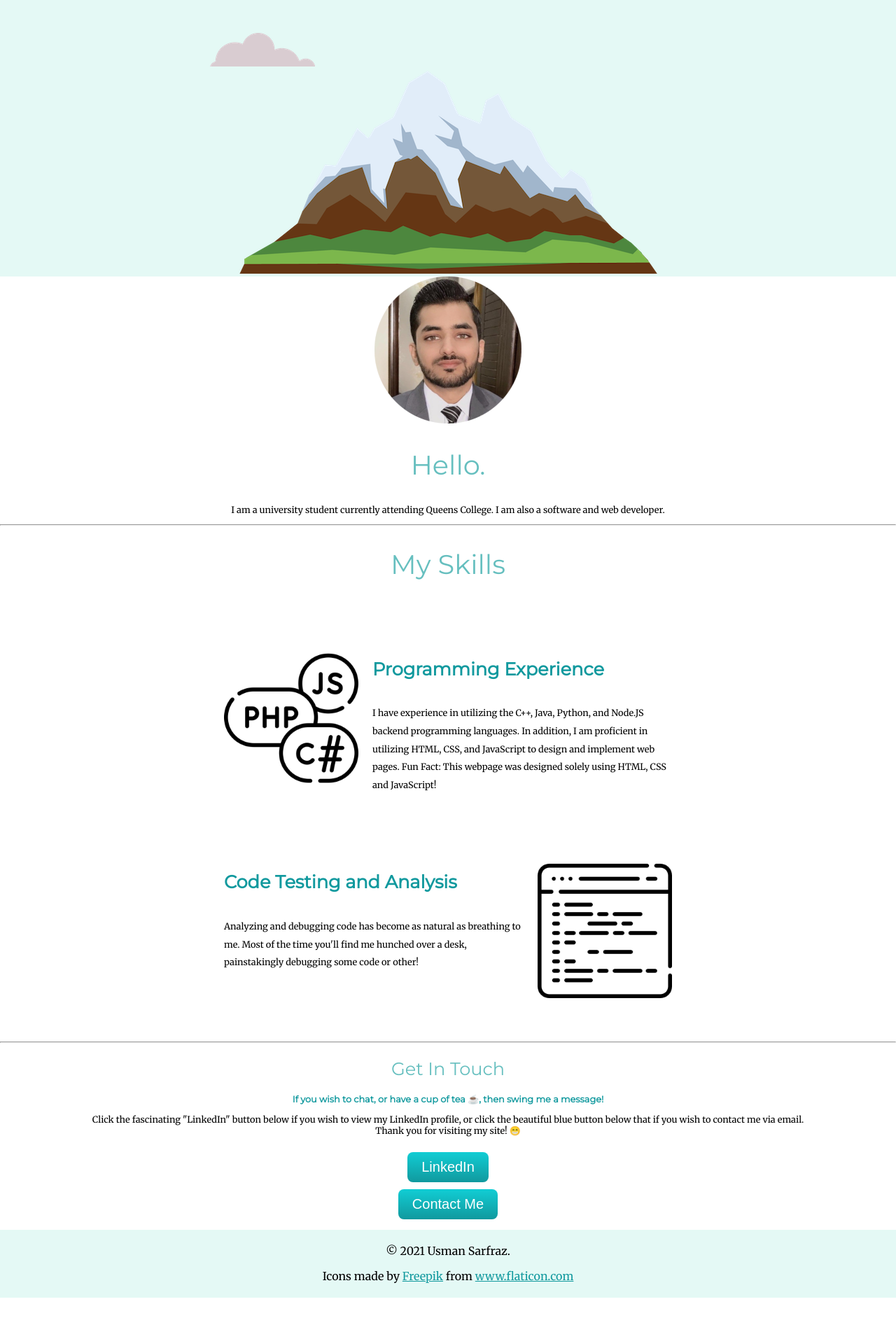
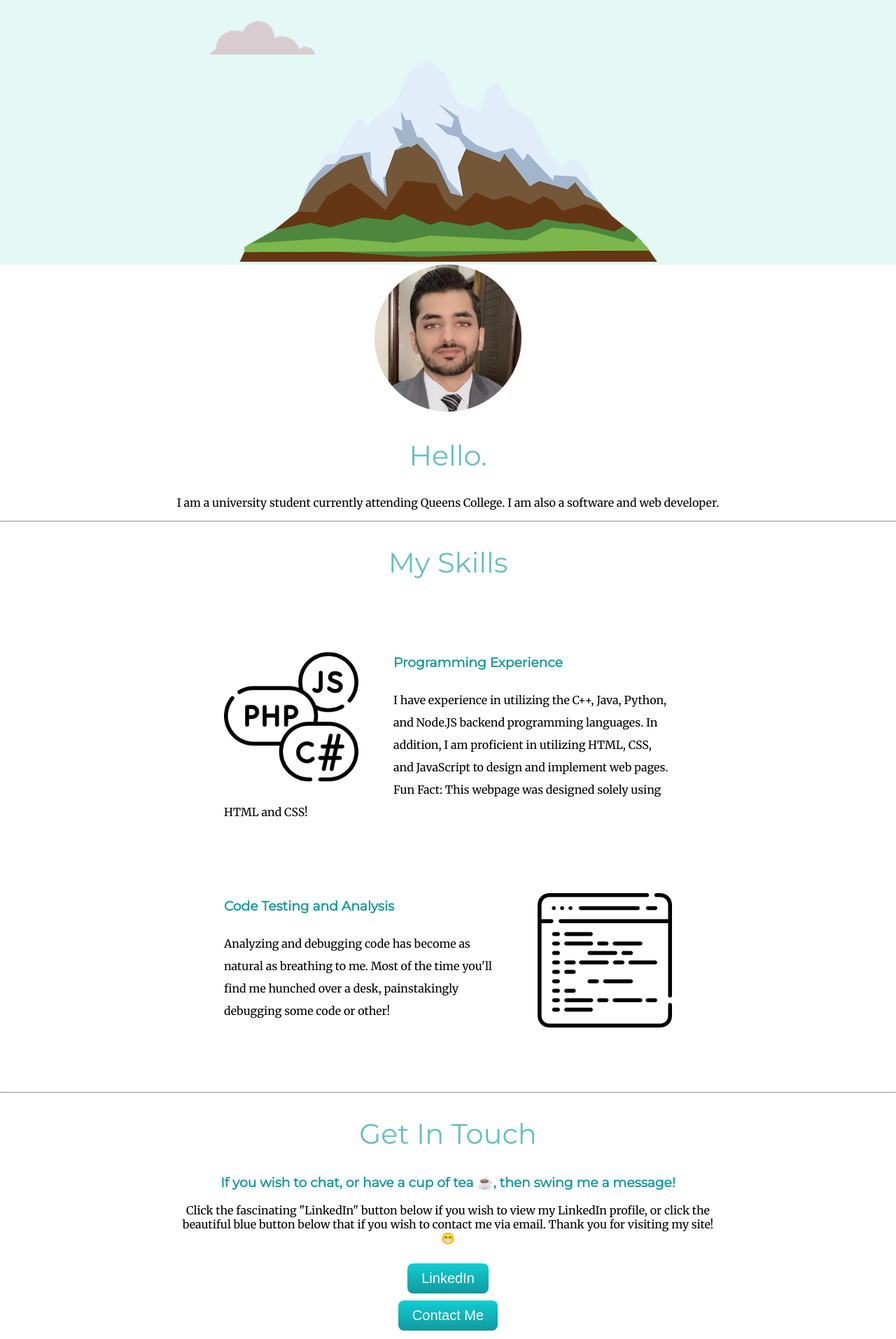
Before and after one commit to usarfraz3434/Personal-Website, a plain HTML site: page index.html in a window 1280 px wide. Shown: the part 428-2341 px from the top of the page at 70% size. Before the commit the page ends 2282 px from the top, so only its background shows below. Drawn offline with Linux system fonts and the light colour scheme.

Commit message:
Revert "Edited HTML/CSS files"
This reverts commit 80b8857ae71c604f6fcb4b12490e229122fbf7b1.

```diff
--- a/css/styles.css
+++ b/css/styles.css
@@ -51,7 +51,7 @@ a {
 }
 
 .skill-row {
-  max-width: 50%;
+  width: 50%;
   margin: 100px auto 100px auto;
   text-align: left;
   line-height: 2;
@@ -60,19 +60,19 @@ a {
 .coding-image {
   width: 30%;
   float: left;
-  margin-right: 20px;
+  margin-right: 50px;
 }
 
 .code-review {
   width: 30%;
   float: right;
-  margin-left: 20px;
+  margin-left: 50px;
 }
 
 .ending-paragraph {
 
-  margin-left: 125px;
-  margin-right: 125px;
+  margin-left: 250px;
+  margin-right: 250px;
 
 }
 
--- a/index.html
+++ b/index.html
@@ -3,7 +3,6 @@
 
 <head>
   <meta charset="utf-8">
-  <meta name="viewport" content="width=device-width, initial-scale=1.0">
   <title>Usman's Site</title>
   <link rel="stylesheet" href="css/styles.css">
   <link rel="icon" href="favicon (1).ico">
@@ -14,39 +13,39 @@
 
 <body>
   <div class="top-container">
-    <img class="top-cloud" src="images/cloud.png" alt="cloud-image" style="max-width:100%;height:auto;">
-    <h1 style="font-size:5vw">I'm Usman!</h1>
-    <h2 style="font-size:5vw">A Software Developer.</h2>
-    <img class="bottom-cloud" src="images/cloud.png" alt="cloud-image" style="max-width:100%;height:auto;">
-    <img src="images/mountain.png" alt="mountain-image" style="max-width:100%;height:auto;">
+    <img class="top-cloud" src="images/cloud.png" alt="cloud-image">
+    <h1>I'm Usman!</h1>
+    <h2>A Software Developer.</h2>
+    <img class="bottom-cloud" src="images/cloud.png" alt="cloud-image">
+    <img src="images/mountain.png" alt="mountain-image">
   </div>
 
   <div class="middle-container">
     <div class="profile">
-      <img src="images/Usman Sarfraz 40.png" alt="Usman-Sarfraz-img" style="max-width:100%;height:auto;">
-      <h2 style="font-size:3vw">Hello.</h2>
-      <p style="font-size:1vw">I am a university student currently attending Queens College. I am also a software and web developer.</p>
+      <img src="images/Usman Sarfraz 40.png" alt="Usman-Sarfraz-img">
+      <h2>Hello.</h2>
+      <p>I am a university student currently attending Queens College. I am also a software and web developer.</p>
     </div>
     <hr>
     <div class="skills">
-      <h2 style="font-size:3vw">My Skills</h2>
+      <h2>My Skills</h2>
       <div class="skill-row">
-        <img class="coding-image" src="images/coding-language.png" alt="coding-languages-img" style="max-width:100%;height:auto;">
-        <h3 style="font-size:2vw">Programming Experience</h3>
-        <p style="font-size:1vw">I have experience in utilizing the C++, Java, Python, and Node.JS backend programming languages. In addition, I am proficient in utilizing HTML, CSS, and JavaScript to design and implement web pages. Fun Fact: This webpage was designed
-          solely using HTML, CSS and JavaScript!</p>
+        <img class="coding-image" src="images/coding-language.png" alt="coding-languages-img">
+        <h3>Programming Experience</h3>
+        <p>I have experience in utilizing the C++, Java, Python, and Node.JS backend programming languages. In addition, I am proficient in utilizing HTML, CSS, and JavaScript to design and implement web pages. Fun Fact: This webpage was designed
+          solely using HTML and CSS!</p>
       </div>
       <div class="skill-row">
-        <img class="code-review" src="images/coding.png" alt="code-review-img" style="max-width:100%;height:auto;">
-        <h3 style="font-size:2vw">Code Testing and Analysis</h3>
-        <p style="font-size:1vw">Analyzing and debugging code has become as natural as breathing to me. Most of the time you'll find me hunched over a desk, painstakingly debugging some code or other! </p>
+        <img class="code-review" src="images/coding.png" alt="code-review-img">
+        <h3>Code Testing and Analysis</h3>
+        <p>Analyzing and debugging code has become as natural as breathing to me. Most of the time you'll find me hunched over a desk, painstakingly debugging some code or other! </p>
       </div>
     </div>
     <hr>
     <div class="contact-me">
-      <h2 style="font-size:2vw">Get In Touch</h2>
-      <h3 style="font-size:1vw">If you wish to chat, or have a cup of tea <span id="teacup">☕</span>, then swing me a message!</h3>
-      <p class="ending-paragraph" style="font-size:1vw">Click the fascinating "LinkedIn" button below if you wish to view my LinkedIn profile, or click the beautiful blue button below that if you wish to contact me via email. Thank you for visiting my site! 😁</p>
+      <h2>Get In Touch</h2>
+      <h3>If you wish to chat, or have a cup of tea <span id="teacup">☕</span>, then swing me a message!</h3>
+      <p class="ending-paragraph">Click the fascinating "LinkedIn" button below if you wish to view my LinkedIn profile, or click the beautiful blue button below that if you wish to contact me via email. Thank you for visiting my site! 😁</p>
       <div class="bottom-container">
         <a class="LinkedinBtn" href="https://www.linkedin.com/in/usman-sarfraz-7ba4911b4/">LinkedIn</a>
       </div>
```
